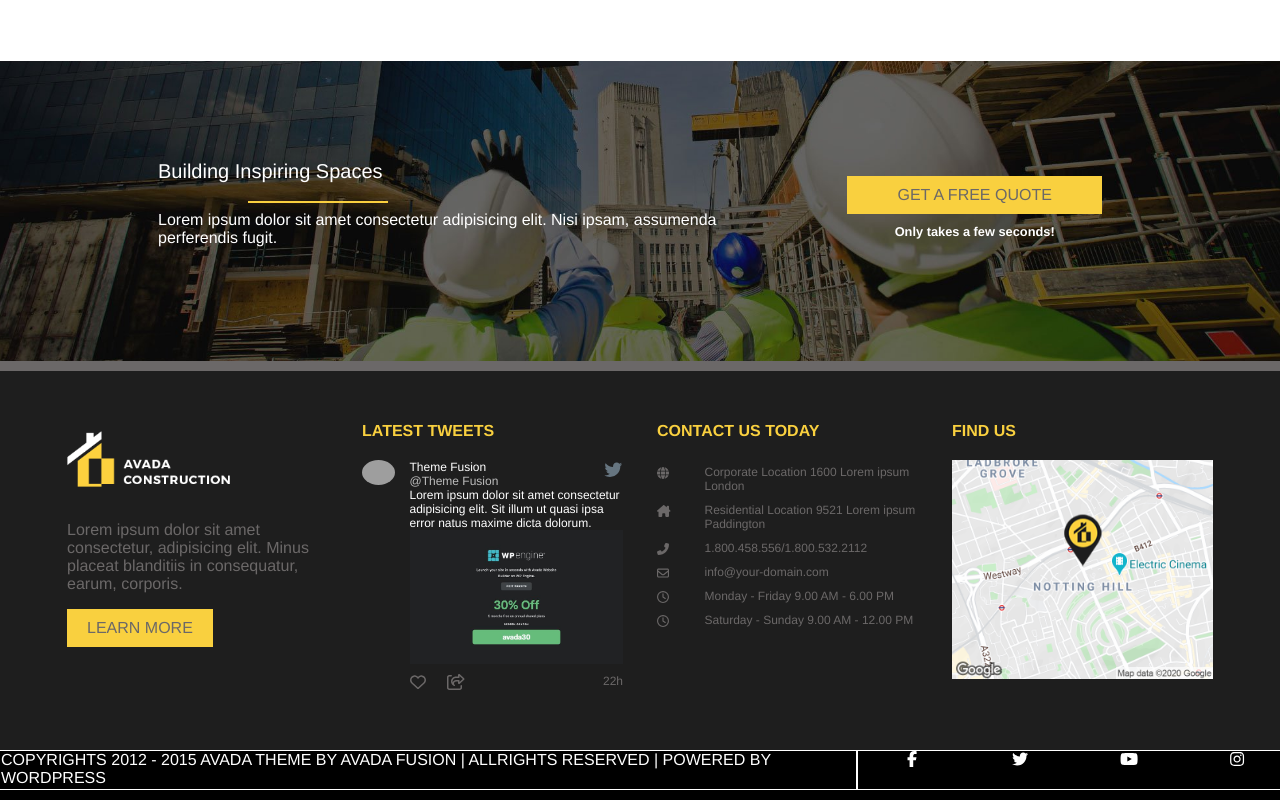
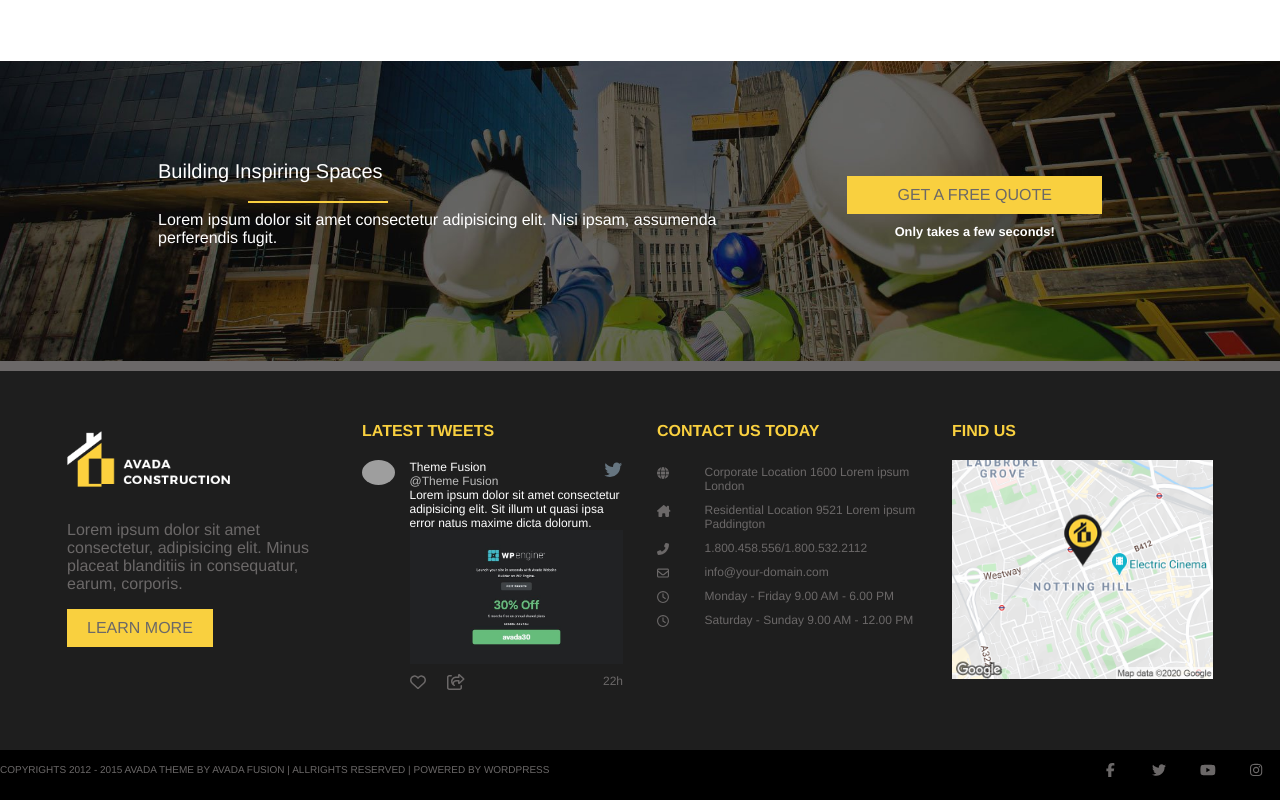
Before and after one commit to davishka-hikkaduwa/proj-html-vuejs, a Vue app: page / in a window 1280 px wide. Shown: the part 5188-5988 px from the top of the page. Built offline with nearby package versions, Linux system fonts and the light colour scheme; grey boxes are pictures that could not be loaded.

Commit message:
redid socials component

```diff
--- a/src/components/FooterComponent.vue
+++ b/src/components/FooterComponent.vue
@@ -58,7 +58,11 @@ import SocialsComponent from './SocialsComponent.vue';
             ]
         }
     },
-    components: { TweetComponent, ContactsComponent, SocialsComponent }
+    components: {
+        TweetComponent,
+        ContactsComponent,
+        SocialsComponent
+    }
 }
 
 </script>
--- a/src/components/SocialsComponent.vue
+++ b/src/components/SocialsComponent.vue
@@ -1,10 +1,10 @@
 <template>
     <div class="socials">
             <div class="row">
-                <div class="col-8">
+                <div class="col-10 text-container">
                    <p>COPYRIGHTS 2012 - 2015 AVADA THEME BY AVADA FUSION | ALLRIGHTS RESERVED | POWERED BY WORDPRESS</p>
                 </div>
-                <div class="col-4">
+                <div class="col-2">
                     <div class="row">
                         <div class="col icon-container" v-for="(logo, index) in logos" :key="index">
                             <font-awesome-icon :icon="logo.icon" class="icons"/>
@@ -48,21 +48,36 @@ export default {
     color: $white-color;
     .row{
         height: 100%;
-        .col-8, .col-4{
-            border: 1px solid $white-color;
+        .col-10, .col-2{
             height: 80%;
         }
-        .col-4{
+        .col-2{
             .row{
                 display: flex;
-                justify-content: flex-end;
+                margin: 0!important;
                 .icon-container{
                     display: flex;
                     flex-direction: column;
-
-                    max-width: fit-content;
+                    align-items: center;
+                    justify-content: center;
+                    margin: 0;
+                    padding: 0;
+                    .icons{
+                        max-height: 100%;
+                        max-width: 100%;
+                        font-size: 14px;
+                        color: $dove-grey-color;
+                    }
                 }
-
+            }
+        }
+        .text-container{
+            display: flex;
+            align-items: center;
+            p{
+                margin: 0!important;
+                font-size: 10px;
+                color: $dove-grey-color;
             }
         }
     }
```
